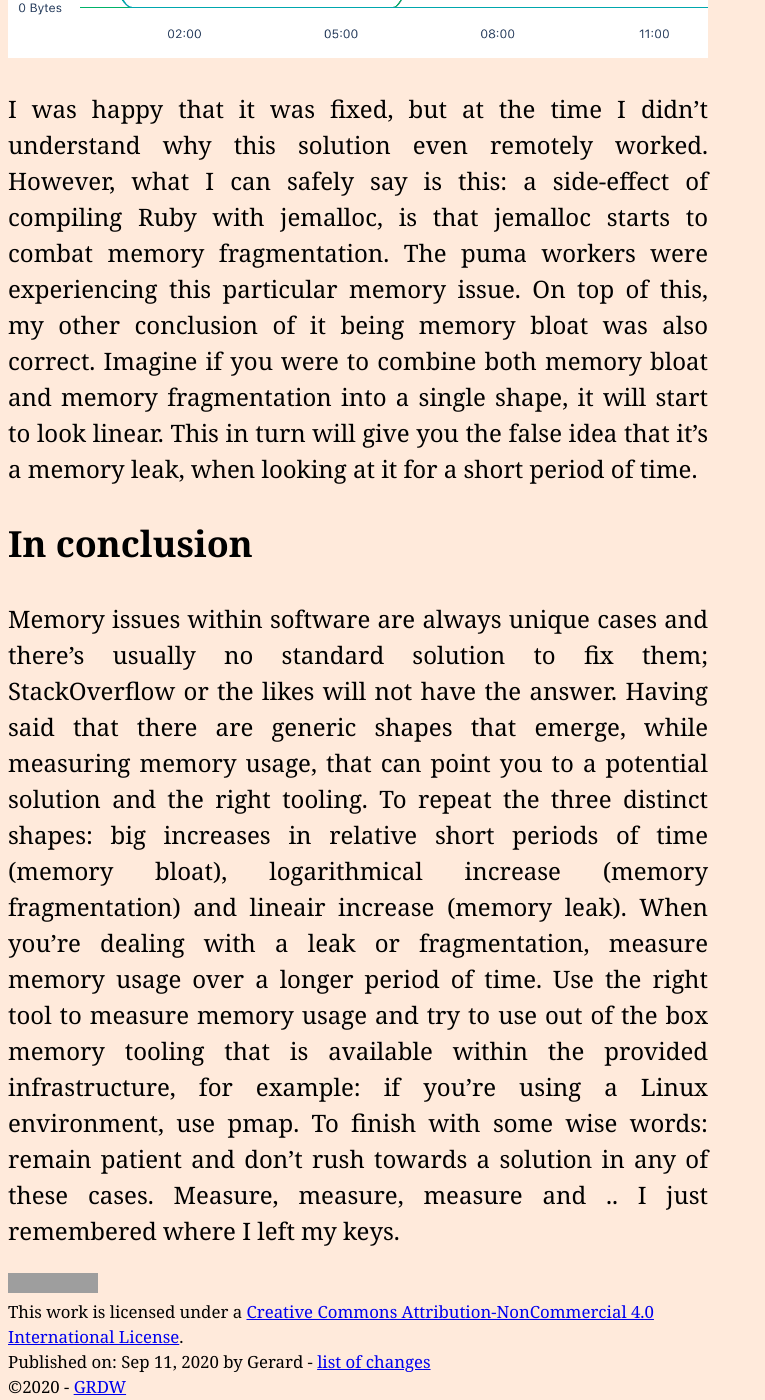
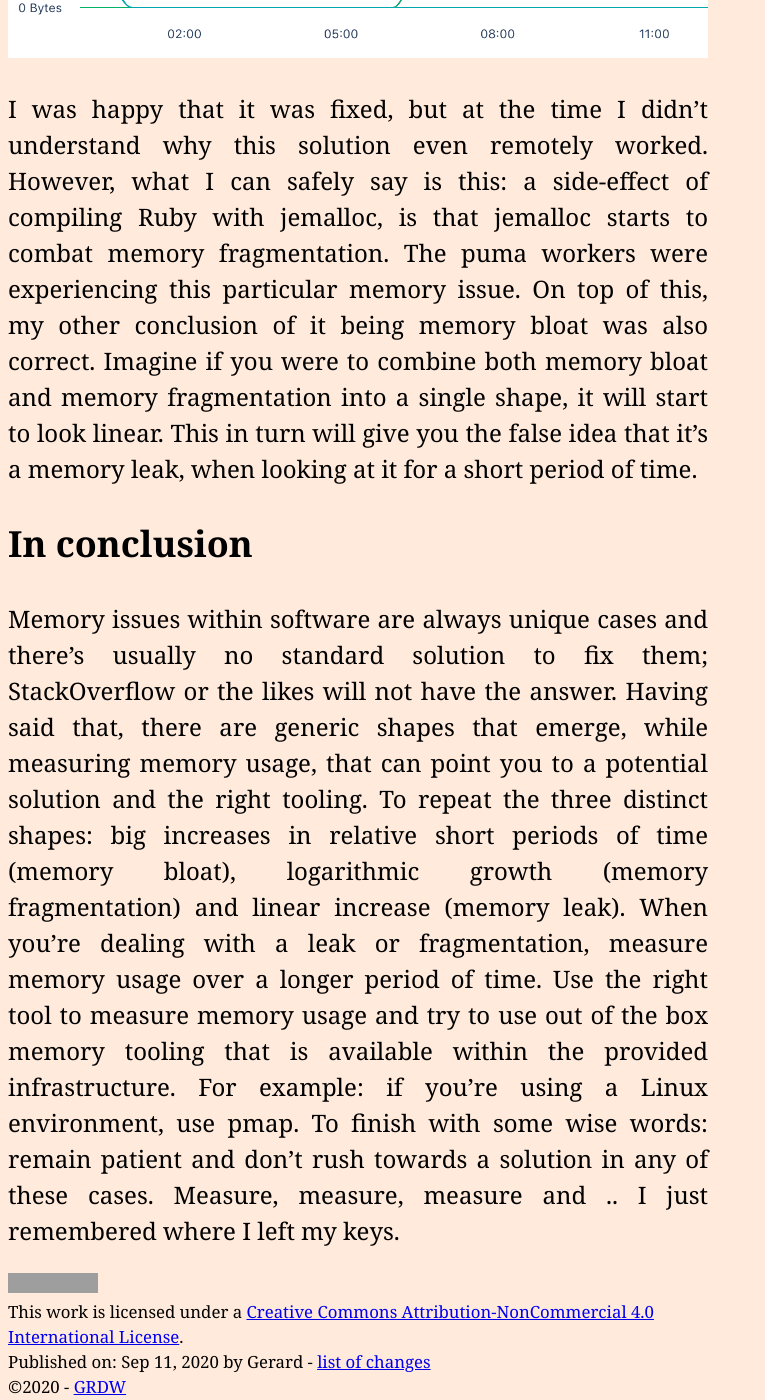
Before and after one commit to grdw/grdw, a Jekyll site: the page built from _posts/2020-09-11-the-shape-of-memory-issues.md, in a window 1280 px wide and 1400 px high, scrolled down 11536 px. Shown: the whole window, without its empty margins (0-765 px from the left). Built offline with Jekyll 4.4.1, drawn with Linux system fonts in a browser that asks for light colours; some of the changed text lies outside the part shown; grey boxes are pictures that could not be loaded.

Commit message:
Update 2020-09-11-the-shape-of-memory-issues.md

```diff
--- a/_posts/2020-09-11-the-shape-of-memory-issues.md
+++ b/_posts/2020-09-11-the-shape-of-memory-issues.md
@@ -21,7 +21,7 @@
 
 ![bloat](/img/1/2.png)
 
-The shape of memory fragmentation is logarithmically. This means the total memory used will grow and grow and will try to reach a point it can never reach. Usually these issues are slow moving.
+The shape of memory fragmentation is logarithmic. This means the total memory used will grow and grow and will try to reach a point it can never reach. Usually these issues are slow moving.
 
 **Memory leak:**
 
@@ -104,4 +104,4 @@
 
 ## In conclusion
 
-Memory issues within software are always unique cases and there's usually no standard solution to fix them; StackOverflow or the likes will not have the answer. Having said that there are generic shapes that emerge, while measuring memory usage, that can point you to a potential solution and the right tooling. To repeat the three distinct shapes: big increases in relative short periods of time (memory bloat), logarithmical increase (memory fragmentation) and lineair increase (memory leak). When you're dealing with a leak or fragmentation, measure memory usage over a longer period of time. Use the right tool to measure memory usage and try to use out of the box memory tooling that is available within the provided infrastructure, for example: if you're using a Linux environment, use pmap. To finish with some wise words: remain patient and don't rush towards a solution in any of these cases. Measure, measure, measure and .. I just remembered where I left my keys.
+Memory issues within software are always unique cases and there's usually no standard solution to fix them; StackOverflow or the likes will not have the answer. Having said that, there are generic shapes that emerge, while measuring memory usage, that can point you to a potential solution and the right tooling. To repeat the three distinct shapes: big increases in relative short periods of time (memory bloat), logarithmic growth (memory fragmentation) and linear increase (memory leak). When you're dealing with a leak or fragmentation, measure memory usage over a longer period of time. Use the right tool to measure memory usage and try to use out of the box memory tooling that is available within the provided infrastructure. For example: if you're using a Linux environment, use pmap. To finish with some wise words: remain patient and don't rush towards a solution in any of these cases. Measure, measure, measure and .. I just remembered where I left my keys.
```
Also changed, not shown: other parts of _posts/2020-09-11-the-shape-of-memory-issues.md (+1 -1 lines).
